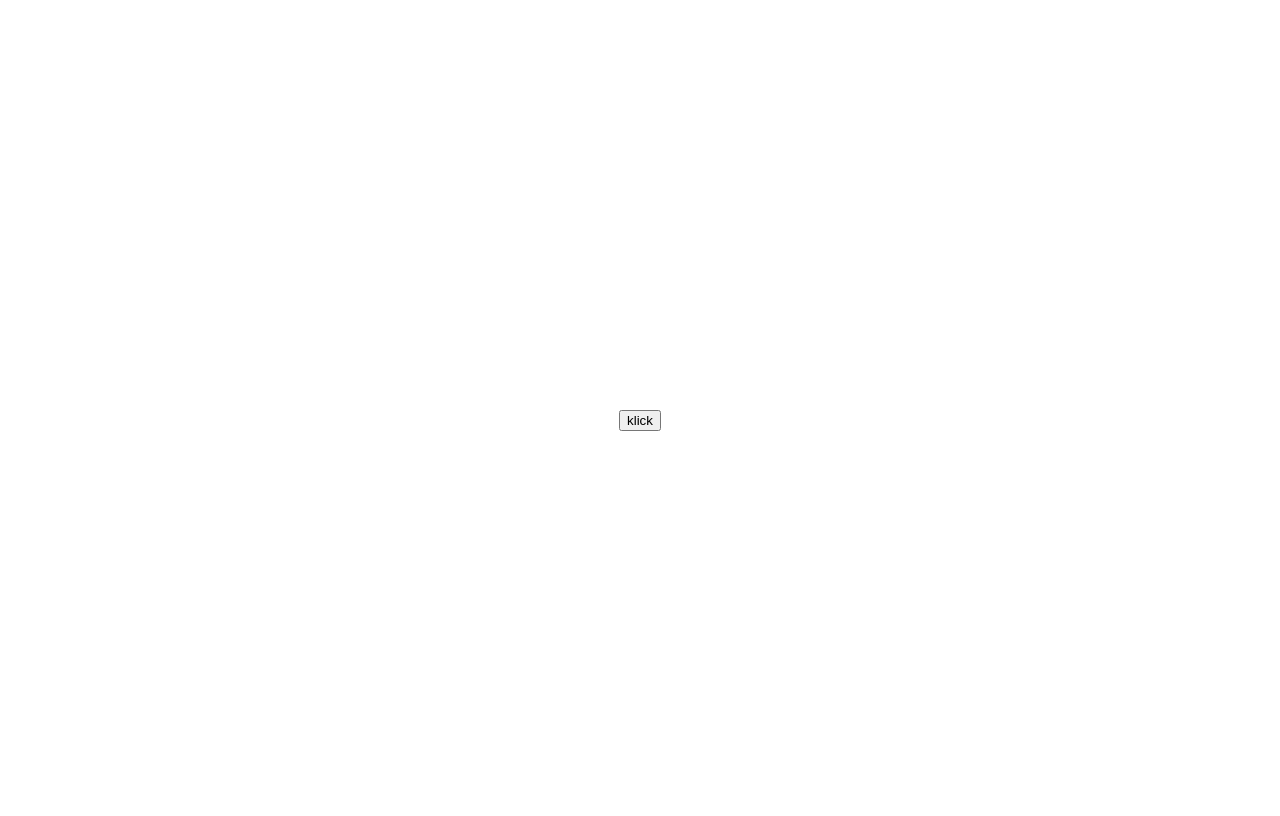
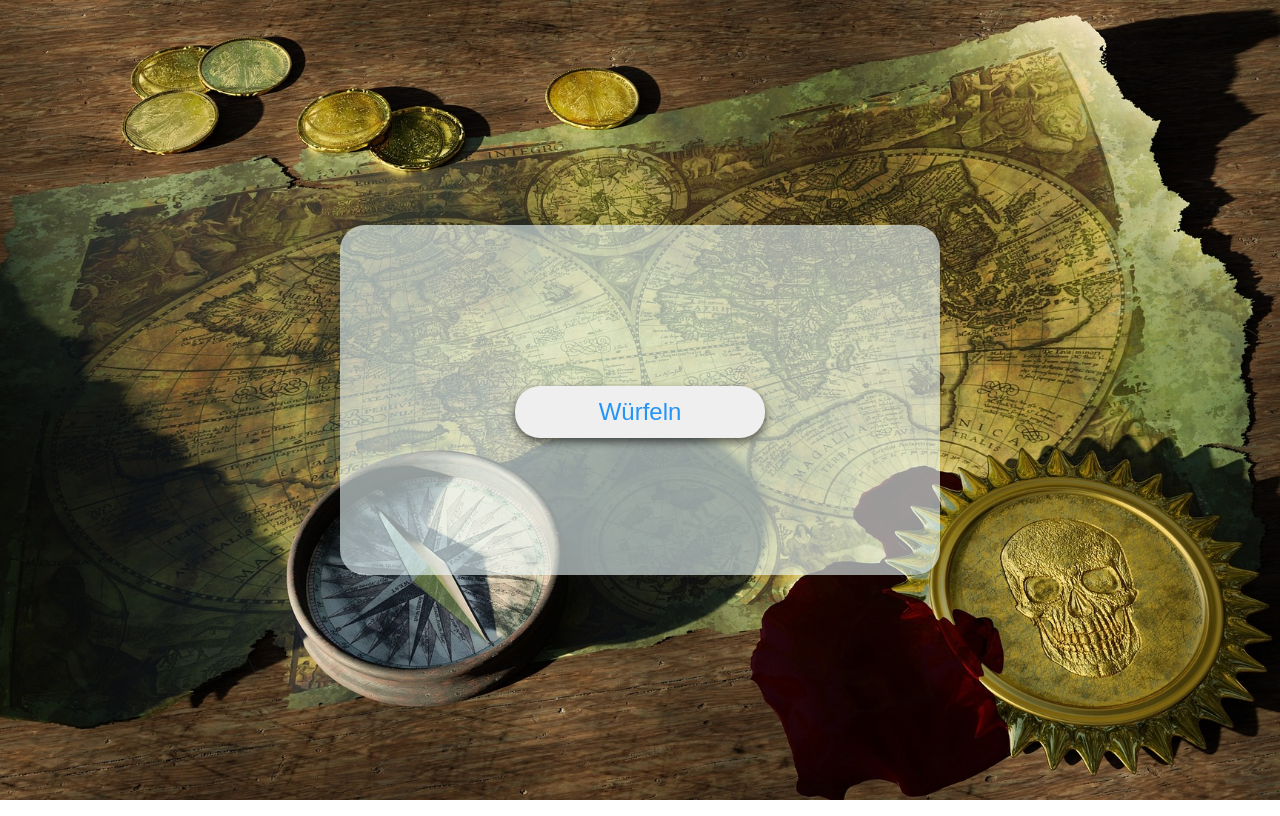
Before and after one commit to PatLiCoding/dice-pirate, a plain HTML site: page game/dice.html in a window 1280 px wide. Drawn offline with Linux system fonts and the light colour scheme.

Commit message:
feat: game html first styling

```diff
--- a/game/style.css
+++ b/game/style.css
@@ -1,5 +1,12 @@
+* {
+  box-sizing: border-box;
+  padding: 0;
+  margin: 0;
+  cursor: default;
+}
+
 body {
-  /* background-image: url("../assets/img/game-background.jpg"); */
+  background-image: url("../assets/img/game-background.jpg");
   background-position: center;
   background-repeat: no-repeat;
   background-size: cover;
@@ -16,6 +23,11 @@ body {
   align-items: center;
   flex-direction: column;
   gap: 24px;
+  padding: 40px 32px;
+  background-color: rgba(240, 255, 255, 0.6);
+  border-radius: 25px;
+  min-height: 350px;
+  min-width: 600px;
 }
 
 .diceContainer {
@@ -24,6 +36,29 @@ body {
 }
 
 .dice {
-  padding: 32px;
+  padding: 24px 32px;
   border: 1px solid black;
+  background-color: aqua;
+  font-size: 32px;
 }
+
+button {
+  height: 52px;
+  width: 250px;
+  border-radius: 25px;
+  font-size: 24px;
+  box-shadow: 0 4px 8px 0 rgba(0, 0, 0, 0.6);
+  color: #2494f5;
+  border: none;
+}
+
+button:hover {
+  cursor: pointer;
+  background-color: #2494f5;
+  color: white;
+}
+
+p {
+  color: black;
+  font-size: 48px;
+}
--- a/game/templates.js
+++ b/game/templates.js
@@ -1,6 +1,6 @@
 function getTemplateByGameStart() {
   document.getElementById("playgroundContainer").innerHTML +=
-    `<button onclick="playerRollTheDice()">klick</button>`;
+    `<button onclick="playerRollTheDice()">Würfeln</button>`;
 }
 
 function getTemplateFromRollDice(curretNumber) {
```
